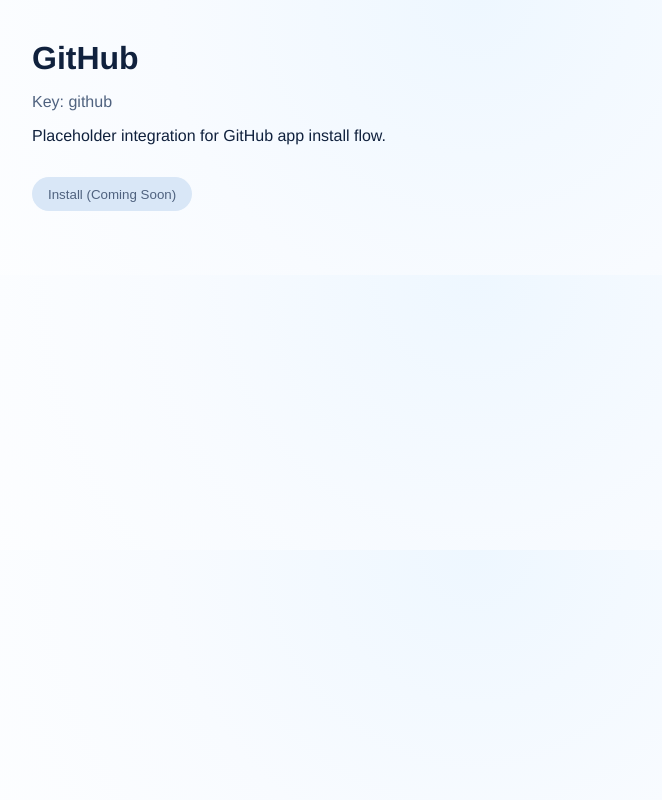
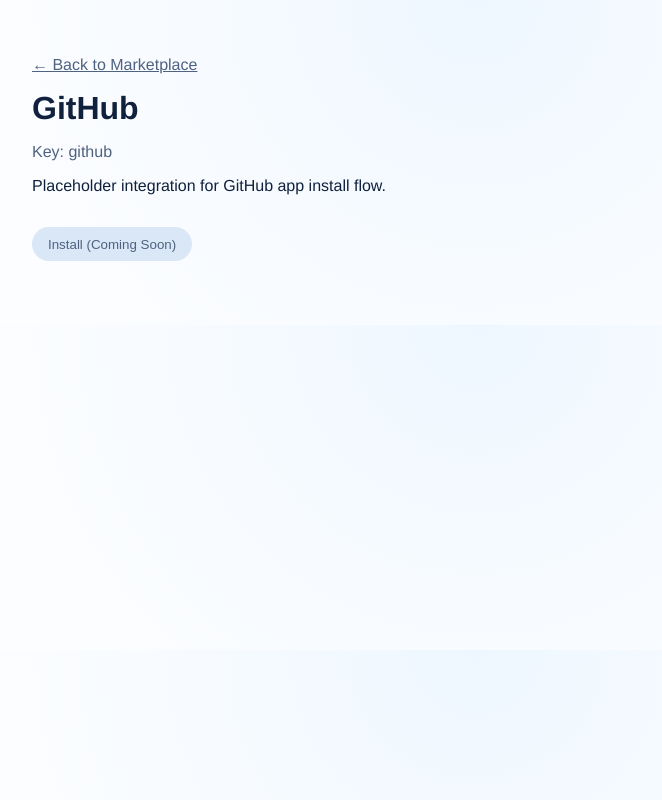
Before and after one commit to Jinming7/agents-marketplace, a Next.js app in the folder apps/frontend/: page /apps/github in a window 1280 px wide. Shown: the whole page, without its empty margins (164-826 px from the left). Built offline with nearby package versions, Linux system fonts and the light colour scheme; no server answers.

Commit message:
Add back link to app detail page for better navigation

```diff
--- a/apps/frontend/app/apps/[appKey]/page.tsx
+++ b/apps/frontend/app/apps/[appKey]/page.tsx
@@ -1,4 +1,5 @@
 import { notFound } from "next/navigation";
+import Link from "next/link";
 import { fetchAppByKey } from "../../../lib/api";
 
 export const dynamic = "force-dynamic";
@@ -17,6 +18,7 @@
 
   return (
     <main>
+      <p className="meta"><Link href="/">← Back to Marketplace</Link></p>
       <h1>{app.name}</h1>
       <p className="meta">Key: {app.appKey}</p>
       <p>{app.description}</p>
```
